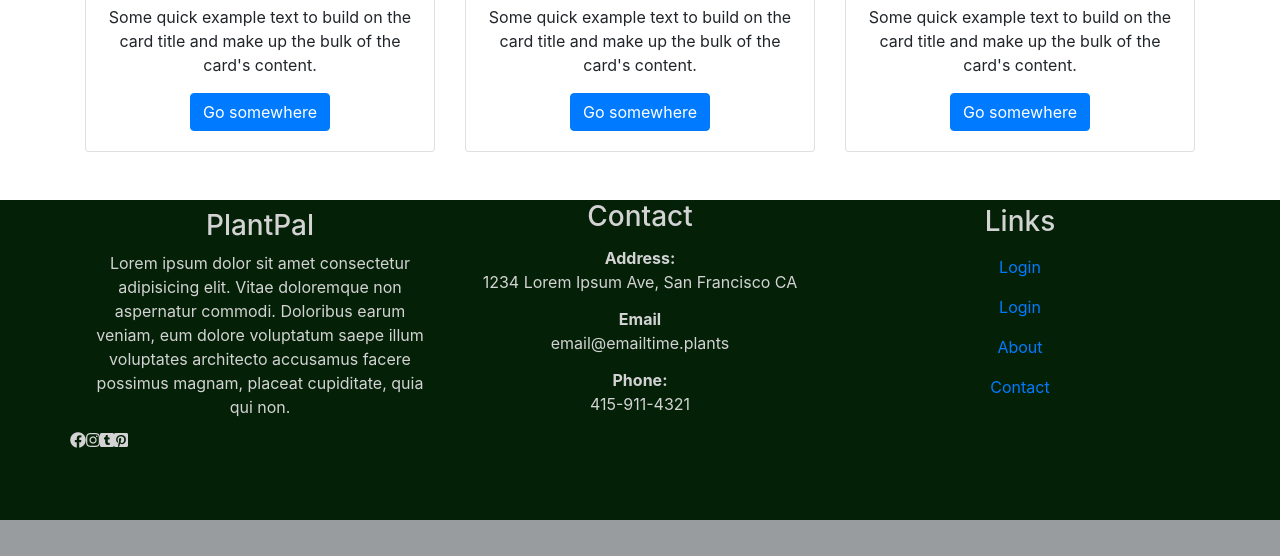
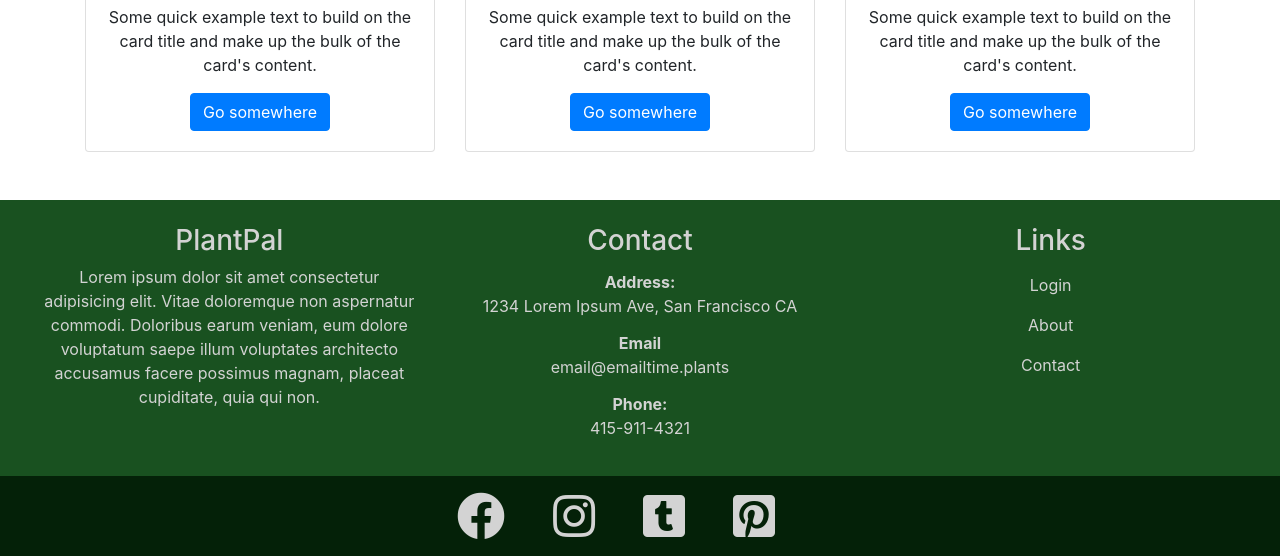
Before and after one commit to Ghenet/PlantPal, a Python web app: template templates/index.html in a window 1280 px wide. Shown: the part 2099-2655 px from the top of the page. Before the commit the page ends 2619 px from the top, so only its background shows below. Run offline with Jinja, Linux system fonts and the light colour scheme; the template is opened without the code that fills it, so the values that code supplies are empty; some libraries are stand-ins or nearby versions.

Commit message:
styled footer

```diff
--- a/static/main.css
+++ b/static/main.css
@@ -1,5 +1,6 @@
 /* light green #A9DBB3 */
 /* Dark green #042108 */
+/* less dark green? #195621 */
 
 * {
   margin: 0;
@@ -34,9 +35,17 @@ header {
 }
 
 #footer {
-  height: 20em;
+  height: 18em;
+  background-color: #195120;
+  color: #d3d3d3;
+}
+
+#footer a {
+  color: #d3d3d3 !important;
+}
+
+#footer .socials {
   background-color: #042108;
-  color: #d3d3d3;
 }
 
 #footer p {
--- a/static/main.js
+++ b/static/main.js
@@ -5,28 +5,6 @@ $(document).ready(function() {
     $(this).toggleClass("selected");
   });
 
-<<<<<<< HEAD
-    $('#plant-submit').on('click', function(event){
-        event.preventDefault()
-        if(event.isDefaultPrevented()){
-            // default event is prevented
-        }else{
-            event.returnValue = false;
-        }
-        let selected = document.getElementsByClassName('selected')
-        if (selected.length === 0) {
-            alert("Please select your plants")
-            return
-        }
-        let selection = []
-        let notes = []
-        for(var i=0; i<selected.length; i++){
-            selection.push(selected[i].getAttribute('data-id'))
-            notes.push(selected[i].childNodes[9].value)
-        }
-        console.log(selection)
-        console.log(notes)
-=======
   $("#plant-submit").on("click", function(event) {
     event.preventDefault();
     if (event.isDefaultPrevented()) {
@@ -47,7 +25,6 @@ $(document).ready(function() {
     }
     console.log(selection);
     console.log(notes);
->>>>>>> 4e7a1e055b377beb798ac73e92379f5200999ba8
 
     $.ajax({
       method: "POST",
--- a/templates/index.html
+++ b/templates/index.html
@@ -1,4 +1,6 @@
-{% extends "layout.html" %} {% block content %}
+{% extends "layout.html" %}
+
+{% block content %}
 <header id="header">
   <div class="mx-auto text-center">
     <h1>PlantPal</h1>
@@ -14,11 +16,11 @@
     </div>
   </div>
 </header>
-<section id="about">
+<section id="about" class="pb-5">
   <div  class="container text-center">
   <h1 class="py-5">About</h1>
-  <div class="row">
-    <div class="col-md-6">
+  <div class="row d-flex justify-content-center align-items-center">
+    <div class="col-md-4 mr-5">
       <img
         src="https://proxy.duckduckgo.com/iu/?u=http%3A%2F%2Fcdn.modernfarmer.com%2Fwp-content%2Fuploads%2F2016%2F07%2FMG_8515.jpg&f=1"
         alt="" class="img-fluid rounded" />
@@ -39,7 +41,7 @@
       </p>
     </div>
   </div>
-  <div class="row my-5">
+  <div class="row d-flex justify-content-center align-items-center mt-5">
     <div class="col-md-6">
       <p>
         Lorem ipsum dolor sit amet consectetur adipisicing elit. Explicabo ut
@@ -55,16 +57,16 @@
         veritatis sequi vero laborum culpa, veniam, earum tempora eaque!
       </p>
     </div>
-    <div class="col-md-6">
-      <img
-        src="https://proxy.duckduckgo.com/iu/?u=http%3A%2F%2Fcdn.modernfarmer.com%2Fwp-content%2Fuploads%2F2016%2F07%2FMG_8515.jpg&f=1"
-        alt="" class="img-fluid rounded" />
-    </div>
+        <div class="col-md-4 mr-5">
+          <img
+            src="https://proxy.duckduckgo.com/iu/?u=http%3A%2F%2Fcdn.modernfarmer.com%2Fwp-content%2Fuploads%2F2016%2F07%2FMG_8515.jpg&f=1"
+            alt="" class="img-fluid rounded" />
+        </div>
   </div>
   </div>
 
 </section>
-<section id="plant-examples" >
+<section id="plant-examples py-5" >
   <div class="container text-center">
     <h1 class="py-5">Plants</h1>
     <div class="row d-flex align-items-stretch">
@@ -119,60 +121,5 @@
     </div>
   </div>
 </section>
-    <footer id="footer" class="mt-5">
-      <div class="container d-flex align-items-start flex-column">
-        <div class="row  d-flex align-items-center">
-          <div class="col-md-4 text-center">
-            <h3>PlantPal</h3>
-            <p>
-              Lorem ipsum dolor sit amet consectetur adipisicing elit. Vitae
-              doloremque non aspernatur commodi. Doloribus earum veniam, eum
-              dolore voluptatum saepe illum voluptates architecto accusamus
-              facere possimus magnam, placeat cupiditate, quia qui non.
-            </p>
-          </div>
-          <div class="col-md-4 text-center footer-section">
-            <h3>Contact</h3>
-            <div class="footer-text-container">
-              <p><strong>Address:</strong></p>
-              <p>1234 Lorem Ipsum Ave, San Francisco CA</p>
-            </div>
-            <div class="footer-text-container">
-              <p><strong>Email</strong></p>
-              <p>email@emailtime.plants</p>
-            </div>
-            <div class="footer-text-container">
-              <p><strong>Phone:</strong></p>
-              <p>415-911-4321</p>
-            </div>
-          </div>
-          <div class="col-md-4 text-center">
-            <h3>Links</h3>
-            <div>
-              <ul>
-                <li>
-                  <a class="nav-link" href="/login">Login</a>
-                </li>
-                <li>
-                  <a class="nav-link" href="/signup">Login</a>
-                </li>
-                <li>
-                  <a class="nav-link" href="/about">About</a>
-                </li>
-                <li>
-                  <a class="nav-link" href="/">Contact</a>
-                </li>
-              </ul>
-            </div>
-          </div>
-        </div>
 
-        <div class="row d-flex justify-content-center">
-          <span><i class="fab fa-facebook"></i></span>
-          <span><i class="fab fa-instagram"></i></span>
-          <span><i class="fab fa-tumblr-square"></i></span>
-          <span><i class="fab fa-pinterest-square"></i></span>
-        </div>
-      </div>
-    </footer>
 {% endblock %}
--- a/templates/layout.html
+++ b/templates/layout.html
@@ -51,5 +51,57 @@
     messages %} {% for category, message in messages %}
     <div class="{{ category }}">{{ message }}</div>
     {% endfor %} {% endif %} {% endwith %} {% block content %} {% endblock %}
+    <footer id="footer" class="mt-5">
+      <div class="container-fluid  d-flex flex-column justify-content-between">
+        <div class="row d-flex py-4 px-4 align-items-stretch">
+          <div class="col-md-4 text-center">
+            <h3>PlantPal</h3>
+            <p>
+              Lorem ipsum dolor sit amet consectetur adipisicing elit. Vitae
+              doloremque non aspernatur commodi. Doloribus earum veniam, eum
+              dolore voluptatum saepe illum voluptates architecto accusamus
+              facere possimus magnam, placeat cupiditate, quia qui non.
+            </p>
+          </div>
+          <div class="col-md-4 text-center">
+            <h3>Contact</h3>
+            <div class="footer-text-container">
+              <p><strong>Address:</strong></p>
+              <p>1234 Lorem Ipsum Ave, San Francisco CA</p>
+            </div>
+            <div class="footer-text-container">
+              <p><strong>Email</strong></p>
+              <p>email@emailtime.plants</p>
+            </div>
+            <div class="footer-text-container">
+              <p><strong>Phone:</strong></p>
+              <p>415-911-4321</p>
+            </div>
+          </div>
+          <div class="col-md-4 text-center">
+            <h3>Links</h3>
+            <div>
+              <ul>
+                <li>
+                  <a class="nav-link" href="/login">Login</a>
+                </li>
+                <li>
+                  <a class="nav-link" href="/about">About</a>
+                </li>
+                <li>
+                  <a class="nav-link" href="/">Contact</a>
+                </li>
+              </ul>
+            </div>
+          </div>
+        </div>
+        <div class="row d-flex justify-content-center socials py-3">
+          <span><a href="#"><i class="fab fa-facebook fa-3x pr-5"></a></i></span>
+          <span><a href="#"><i class="fab fa-instagram fa-3x pr-5"></i></a></span>
+          <span><a href="#"><i class="fab fa-tumblr-square fa-3x pr-5"></i></a></span>
+          <span><a href="#"><i class="fab fa-pinterest-square fa-3x pr-5"></i></a></span>
+        </div>
+      </div>
+    </footer>
   </body>
 </html>
```
